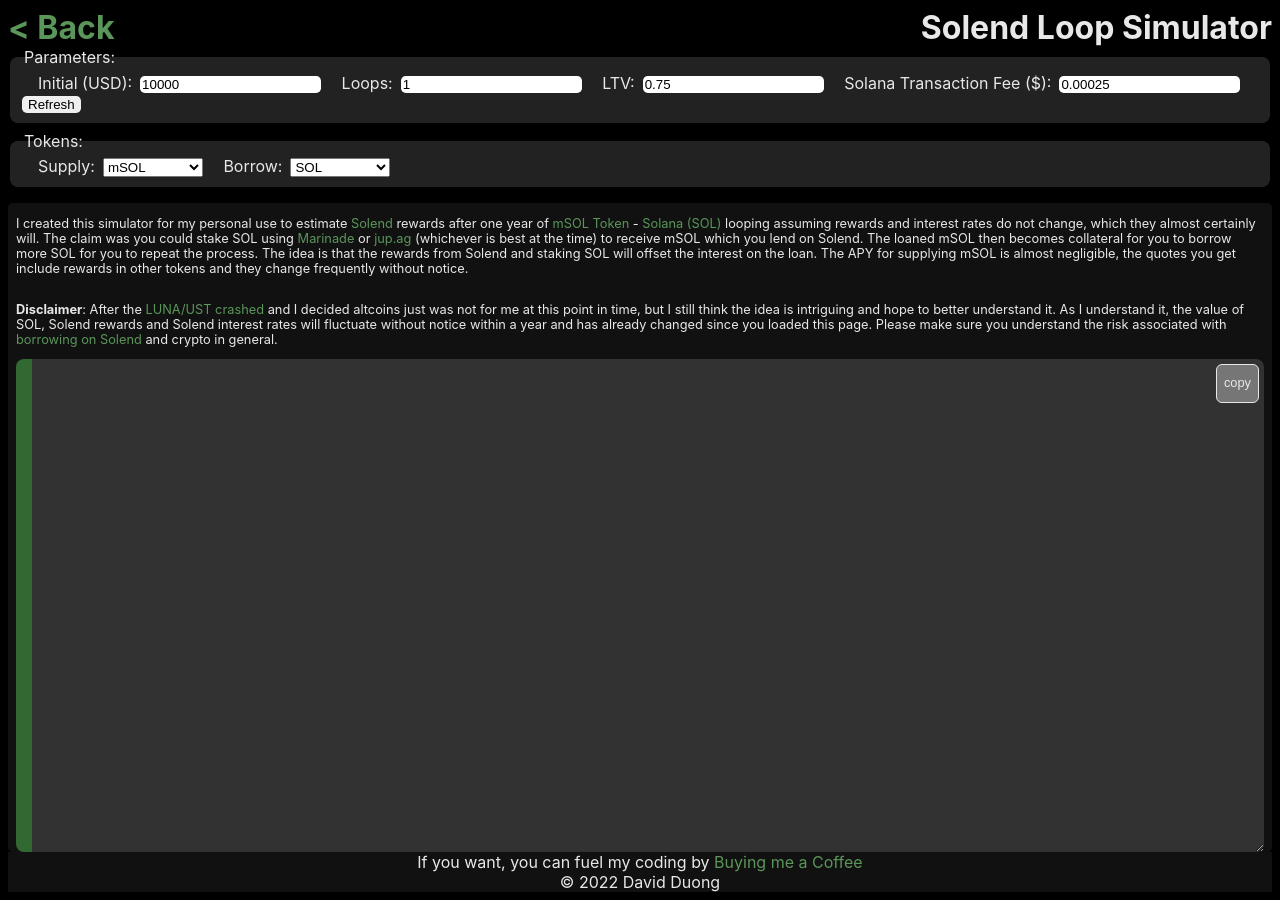
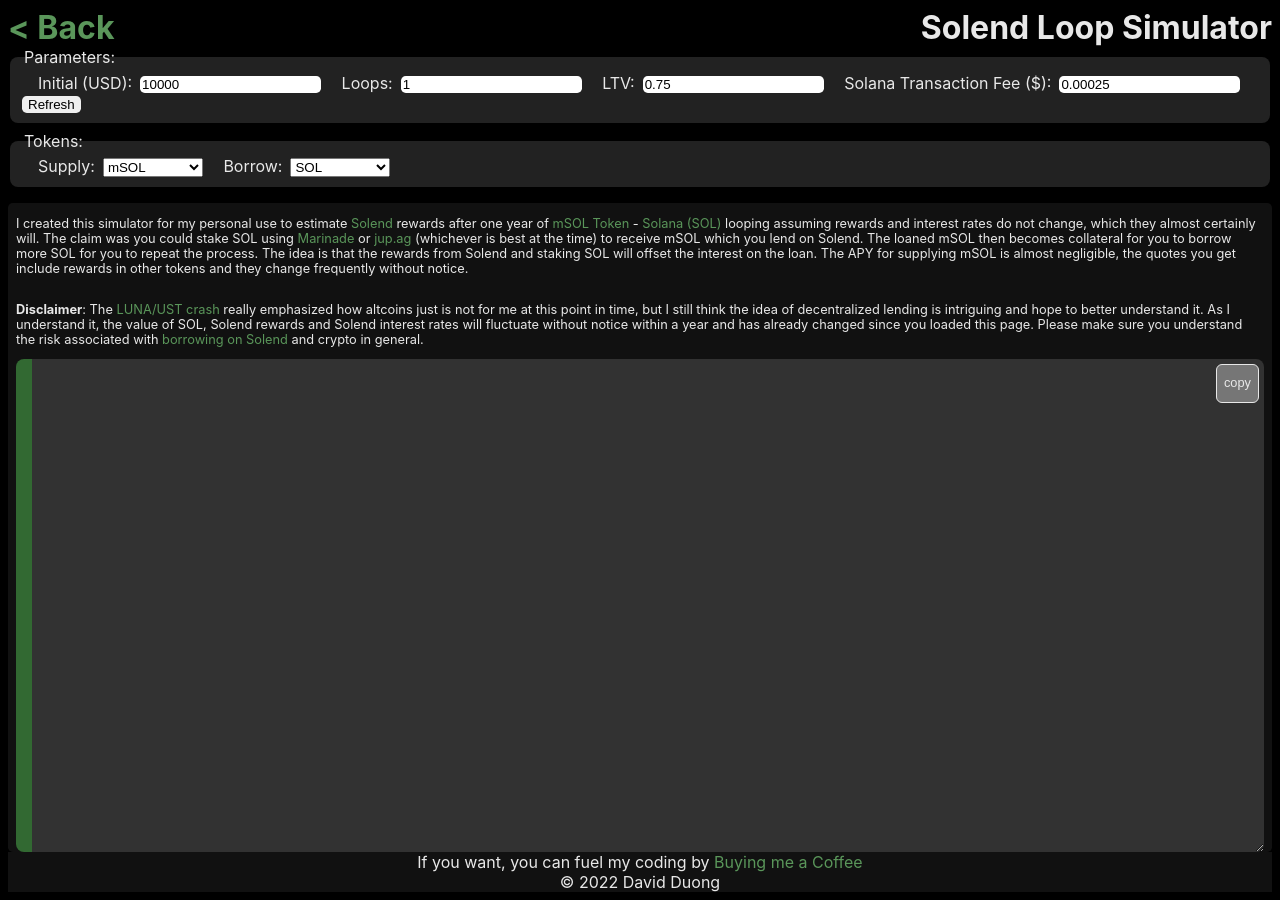
Before and after one commit to davidnqd/add.run, a Jekyll site: the page crypto-solend-loop-simulator.html, which Jekyll copies as it is, in a window 1280 px wide. Built offline with Jekyll 4.4.1, drawn with Linux system fonts in a browser that asks for light colours.

Commit message:
Tweaked solend simulation

```diff
--- a/crypto-solend-loop-simulator.html
+++ b/crypto-solend-loop-simulator.html
@@ -44,7 +44,7 @@
   </fieldset>
   <main>
     <p>I created this simulator for my personal use to estimate <a href="https://solend.fi/" target="_blank">Solend</a> rewards after one year of <a href="https://docs.marinade.finance/marinade-protocol/system-overview/msol-token" target="_blank">mSOL Token</a> - <a href="https://www.investopedia.com/solana-5210472" target="_blank">Solana (SOL)</a> looping assuming rewards and interest rates do not change, which they almost certainly will. The claim was you could stake SOL using <a href="https://marinade.finance/app/staking" target="_blank">Marinade</a> or <a href="https://jup.ag/" target="_blank">jup.ag</a> (whichever is best at the time) to receive mSOL which you lend on Solend. The loaned mSOL then becomes collateral for you to borrow more SOL for you to repeat the process. The idea is that the rewards from Solend and staking SOL will offset the interest on the loan. The APY for supplying mSOL is almost negligible, the quotes you get include rewards in other tokens and they change frequently without notice.</p>
-    <p><b>Disclaimer</b>: After the <a href="https://www.investopedia.com/crypto-crash-what-investors-need-to-know-5272147" target="_blank">LUNA/UST crashed</a> and I decided altcoins just was not for me at this point in time, but I still think the idea is intriguing and hope to better understand it. As I understand it, the value of SOL, Solend rewards and Solend interest rates will fluctuate without notice within a year and has already changed since you loaded this page. Please make sure you understand the risk associated with <a href="https://docs.solend.fi/welcometosolend/liquidations">borrowing on Solend</a> and crypto in general.</p>
+    <p><b>Disclaimer</b>: The <a href="https://www.investopedia.com/crypto-crash-what-investors-need-to-know-5272147" target="_blank">LUNA/UST crash</a> really emphasized how altcoins just is not for me at this point in time, but I still think the idea of decentralized lending is intriguing and hope to better understand it. As I understand it, the value of SOL, Solend rewards and Solend interest rates will fluctuate without notice within a year and has already changed since you loaded this page. Please make sure you understand the risk associated with <a href="https://docs.solend.fi/welcometosolend/liquidations">borrowing on Solend</a> and crypto in general.</p>
     <div class="highlight">
       <button id="copy" onclick="copy()">copy</button>
       <pre id="output"></pre>
```
